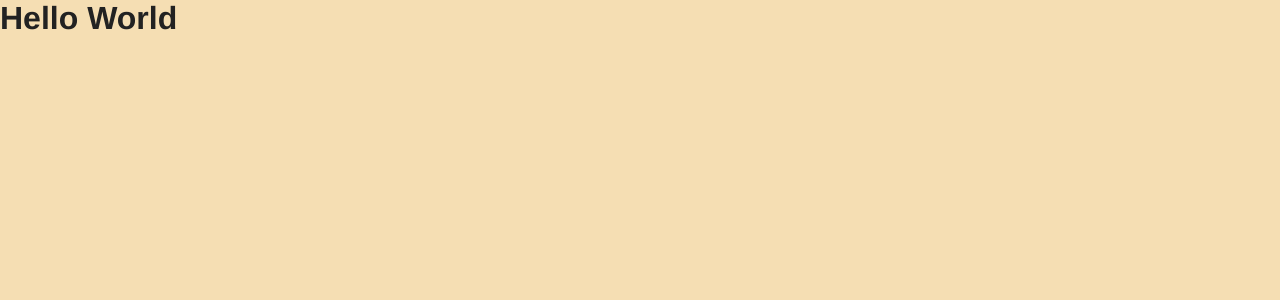
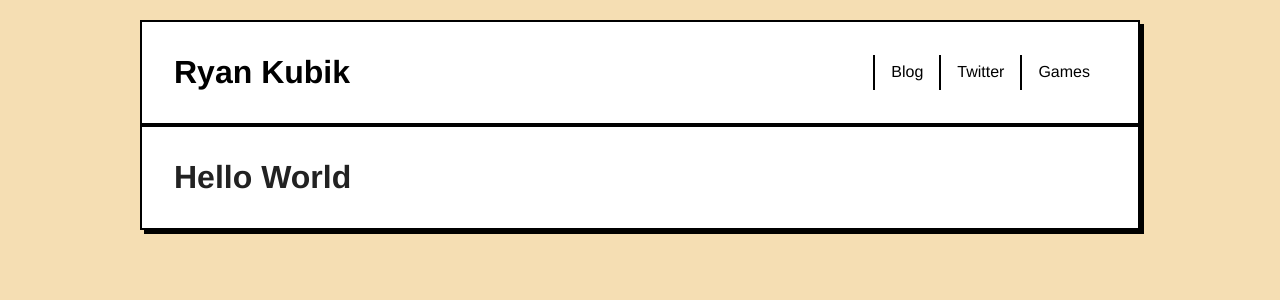
Before and after one commit to rmkubik/next-blog, a Next.js app: page / in a window 1280 px wide. Shown: the top 300 px of the page. Built offline with nearby package versions, Linux system fonts and the light colour scheme.

Commit message:
Make header and wrapper present everywhere

```diff
--- a/pages/_app.js
+++ b/pages/_app.js
@@ -1,11 +1,17 @@
 import { ThemeProvider } from "styled-components";
 import "normalize.css";
+
 import "../styles/main.scss";
+import GlobalStyles from "../src/styles/GlobalStyles";
+import Wrapper from "../src/components/Wrapper";
 
 const MyApp = ({ Component, pageProps }) => {
   return (
     <ThemeProvider theme={{ color: "lime" }}>
-      <Component {...pageProps} />
+      <GlobalStyles />
+      <Wrapper>
+        <Component {...pageProps} />
+      </Wrapper>
     </ThemeProvider>
   );
 };
--- a/pages/blog/[slug].js
+++ b/pages/blog/[slug].js
@@ -6,7 +6,6 @@ import { SlugContextProvider, useSlug } from "../../src/services/useSlug";
 import Icon from "../../src/components/Icon";
 import Link from "../../src/components/Link";
 import Section from "../../src/components/Section";
-import Wrapper from "../../src/components/Wrapper";
 
 const Anchor = ({ children, href }) => {
   return <Link to={href}>{children}</Link>;
@@ -30,7 +29,6 @@ const components = {
   Icon,
   img: Image,
   Section,
-  wrapper: Wrapper,
 };
 
 // Temporary
--- a/pages/blog/index.js
+++ b/pages/blog/index.js
@@ -1,10 +1,9 @@
 import { getAllPostSlugs } from "../../src/services/posts";
 import Link from "../../src/components/Link";
-import Wrapper from "../../src/components/Wrapper";
 
 const Blog = ({ slugs }) => {
   return (
-    <Wrapper>
+    <>
       <h1>{"Games & Code"}</h1>
       <ul>
         {slugs.map((slug) => (
@@ -13,7 +12,7 @@ const Blog = ({ slugs }) => {
           </li>
         ))}
       </ul>
-    </Wrapper>
+    </>
   );
 };
 
--- a/pages/index.js
+++ b/pages/index.js
@@ -1,16 +1,10 @@
-import Head from "next/head";
-
 const Home = () => {
   return (
-    <div>
-      <Head>
-        <title>{"Create Next App"}</title>
-        <link href="/favicon.ico" rel="icon" />
-      </Head>
+    <>
       <div>
         <h1>{"Hello World"}</h1>
       </div>
-    </div>
+    </>
   );
 };
 
--- a/src/components/Header.js
+++ b/src/components/Header.js
@@ -1,9 +1,56 @@
-import Section from "./Section";
+import Head from "next/head";
+import styled from "styled-components";
+
 import Link from "./Link";
+
+const HeaderStyles = styled.header`
+  display: flex;
+  flex-direction: row;
+  align-items: center;
+
+  border: 2px solid black;
+  box-shadow: black 4px 4px;
+  padding: 32px;
+  background-color: white;
+
+  & > *:first-child {
+    flex: 1;
+  }
+
+  & > *:not(:first-child) {
+    border-left: 2px solid black;
+    padding: 8px 16px;
+  }
+
+  & > *:not(:first-child):hover {
+    text-decoration: underline;
+    cursor: pointer;
+  }
+
+  & > *:not(:second-child) {
+    border-left: 2px solid black;
+    padding: 8px 16px;
+  }
+
+  & a {
+    margin-left: 0;
+    color: black;
+    text-decoration: none;
+  }
+
+  & a:hover {
+    text-decoration: underline;
+  }
+`;
 
 const Header = () => {
   return (
-    <Section area="header">
+    <>
+      <Head>
+        <title>{"Ryan Kubik"}</title>
+        <link href="/favicon.ico" rel="icon" />
+      </Head>
+      <HeaderStyles>
         <h1>
           <Link hideArrow hideDots to="/">
             {"Ryan Kubik"}
@@ -18,7 +65,8 @@ const Header = () => {
         <Link hideArrow hideDots to="https://rmkubik.itch.io/">
           {"Games"}
         </Link>
-    </Section>
+      </HeaderStyles>
+    </>
   );
 };
 
--- a/src/components/Wrapper.js
+++ b/src/components/Wrapper.js
@@ -1,34 +1,24 @@
+import styled from "styled-components";
+
+import Header from "./Header";
 import Section from "./Section";
-import Link from "./Link";
 
-const Wrapper = ({
-  children,
-  // Temporary
-  // eslint-disable-next-line no-unused-vars
-  metadata: { template } = { template: "header header header" },
-}) => {
+const ContentStyles = styled.div`
+  padding: 20px;
+
+  // display: grid;
+  // grid-gap: 20px;
+
+  max-width: 1000px;
+  margin: 0 auto;
+`;
+
+const Wrapper = ({ children }) => {
   return (
-    <div
-      className="content" /* style={{ gridTemplate: stripIndents(template) }} */
-    >
-      <Section area="header">
-        <h1>
-          <Link hideArrow hideDots to="/">
-            {"Ryan Kubik"}
-          </Link>
-        </h1>
-        <Link hideArrow hideDots to="https://ryankubik.com/blog">
-          {"Blog"}
-        </Link>
-        <Link hideArrow hideDots to="https://twitter.com/ryrykubes">
-          {"Twitter"}
-        </Link>
-        <Link hideArrow hideDots to="https://rmkubik.itch.io/">
-          {"Games"}
-        </Link>
-      </Section>
+    <ContentStyles>
+      <Header />
       <Section>{children}</Section>
-    </div>
+    </ContentStyles>
   );
 };
 
--- a/styles/main.scss
+++ b/styles/main.scss
@@ -1,55 +1,3 @@
-body {
-  margin: 0;
-  background-color: wheat;
-  font-family: Helvetica;
-  color: #222;
-}
-
-.header {
-  display: flex;
-  flex-direction: row;
-  align-items: center;
-
-  & > *:first-child {
-    flex: 1;
-  }
-
-  & > *:not(:first-child) {
-    border-left: 2px solid black;
-    padding: 8px 16px;
-  }
-
-  & > *:not(:first-child):hover {
-    text-decoration: underline;
-    cursor: pointer;
-  }
-
-  & > *:not(:second-child) {
-    border-left: 2px solid black;
-    padding: 8px 16px;
-  }
-
-  & a {
-    margin-left: 0;
-    color: black;
-    text-decoration: none;
-  }
-
-  & a:hover {
-    text-decoration: underline;
-  }
-}
-
-.content {
-  padding: 20px;
-
-  // display: grid;
-  // grid-gap: 20px;
-
-  max-width: 1000px;
-  margin: 0 auto;
-}
-
 section > p {
   line-height: 1.5em;
 }
```
Lines whose indentation alone changed are shown as unchanged.
